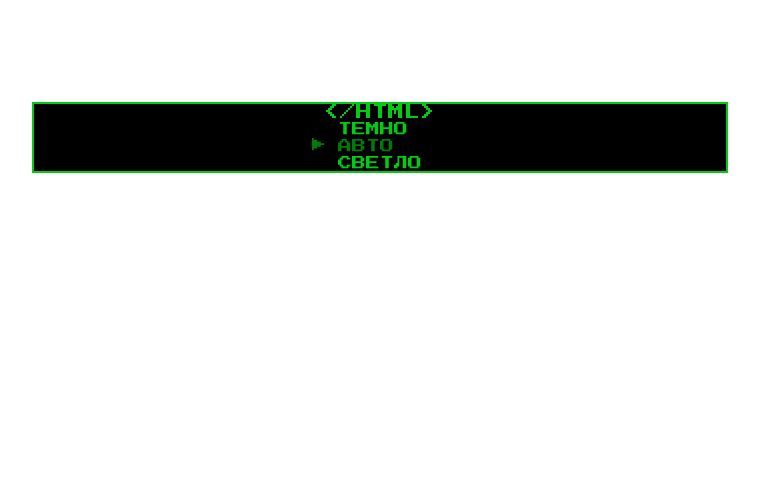
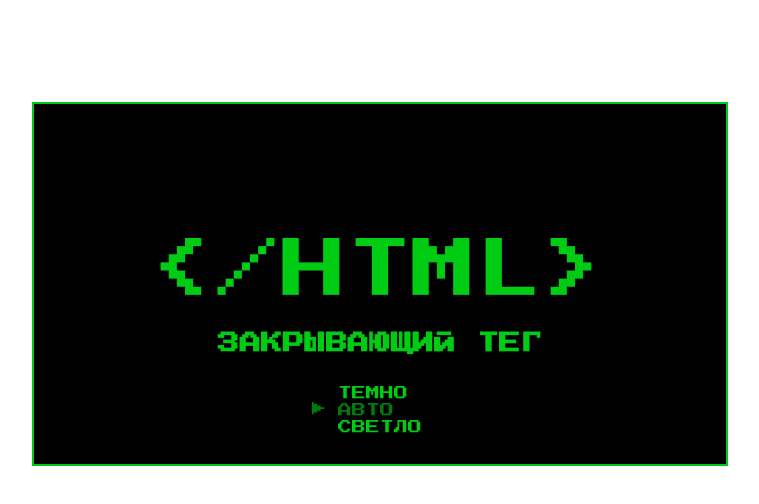
Before and after one commit to Bair471/zakrivayuschiy-teg-f, a plain HTML site: page index.html in a window 1280 px wide. Shown: the whole page, without its empty margins (260-1019 px from the left). Drawn offline with Linux system fonts and the light colour scheme.

Commit message:
Commite4

```diff
--- a/index.html
+++ b/index.html
@@ -15,6 +15,7 @@
   <body class="page">
     <header class="header">
       <p class="h1">&lt;/HTML&gt;</p>
+      <h1 class="header__subtitle">закрывающий тег</h1>
       <nav class="theme-menu header__theme-menu">
         <!-- Не меняйте разметку этого списка, иначе скрипты перестанут работать -->
         <ul class="theme-menu__list">
--- a/styles/style.css
+++ b/styles/style.css
@@ -33,6 +33,16 @@
   border: 2px solid var(--text-color, #000000);
   background: var(--background-color, #000000);
   max-inline-size: 696px;
+  min-height: 364px;
+}
+
+.h1 {
+  margin-block-start: clamp(7.5rem, 7.1479rem + 1.5023vw, 8.5rem);
+  font-size: 65px;
+}
+
+.header__subtitle {
+  font-size: clamp(0.875rem, 0.6769rem + 0.8451vw, 1.4375rem);
 }
 
 .theme-menu__button {
```
